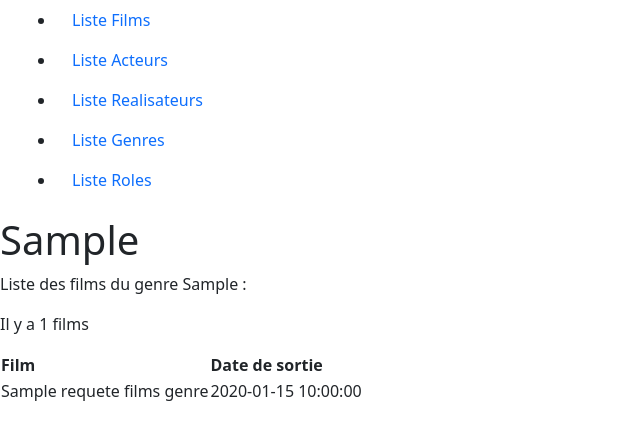
After one commit to saidtimaev/Cinema, a PHP site: template view/infos/infosGenre.php in a window 1280 px wide. The commit adds this page. Shown: the top 440 px of the page, without its empty margins (0-640 px from the left). Run offline with PHP 8.4, Linux system fonts and the light colour scheme; the template is opened without the code that fills it: most values are stand-ins (such as "Sample title", 1, 10 or a date in 2020).

Commit message:
ajout infosGenre

```diff
--- a/index.php
+++ b/index.php
@@ -20,6 +20,7 @@ if(isset($_GET["action"])){
         case "infosFilm" : $ctrlCinema->infosFilm($_GET['id']); break;
         case "infosActeur" : $ctrlCinema->infosActeur($_GET['id']); break;
         case "infosRealisateur" : $ctrlCinema->infosRealisateur($_GET['id']); break;
+        case "infosGenre" : $ctrlCinema->infosGenre($_GET['id']); break;
 
     }
 }
--- /dev/null
+++ b/view/infos/infosGenre.php
@@ -0,0 +1,41 @@
+<?php ob_start(); ?>
+
+<?php $genre = $requeteInfosGenre->fetch();
+?>
+
+<h1><?php echo $genre["genre_libelle"]."<br>"; ?> </h1>
+
+
+
+
+
+
+<p>Liste des films du genre <?php echo $genre["genre_libelle"]; ?> :</p>
+
+<p>Il y a <?= $requeteFilmsGenre->rowCount() ?> films</p>
+
+<table>
+    <thead>
+        <tr>
+            <th>Film</th>
+            <th>Date de sortie</th>
+        </tr>
+    </thead>
+    <tbody>
+    <?php
+            foreach($requeteFilmsGenre->fetchAll() as $filmGenre){ ?>
+                <tr>
+                    <td><?php echo $filmGenre["film_titre"]; ?></td>
+                    <td><?php echo $filmGenre["film_date_sortie"]; ?></td>
+                </tr>
+            <?php } ?>
+    </tbody>
+
+</table>
+
+<?php
+
+$titrePage = $genre["genre_libelle"];
+$titreSecond = "";
+$content = ob_get_clean();
+require "view/template.php";
--- a/view/listes/listeGenres.php
+++ b/view/listes/listeGenres.php
@@ -12,7 +12,7 @@
         <?php
             foreach($requete->fetchAll() as $genre){ ?>
                 <tr>
-                    <td><?= $genre["genre_libelle"] ?></td>
+                    <td><a href="index.php?id=<?= $genre["id_genre"] ?>&action=infosGenre"><?= $genre["genre_libelle"] ?></a></td>
                 </tr>
             <?php } ?>
     </tbody>
```
Also changed, not shown: Controller/CinemaController.php (+28 -2 lines).
